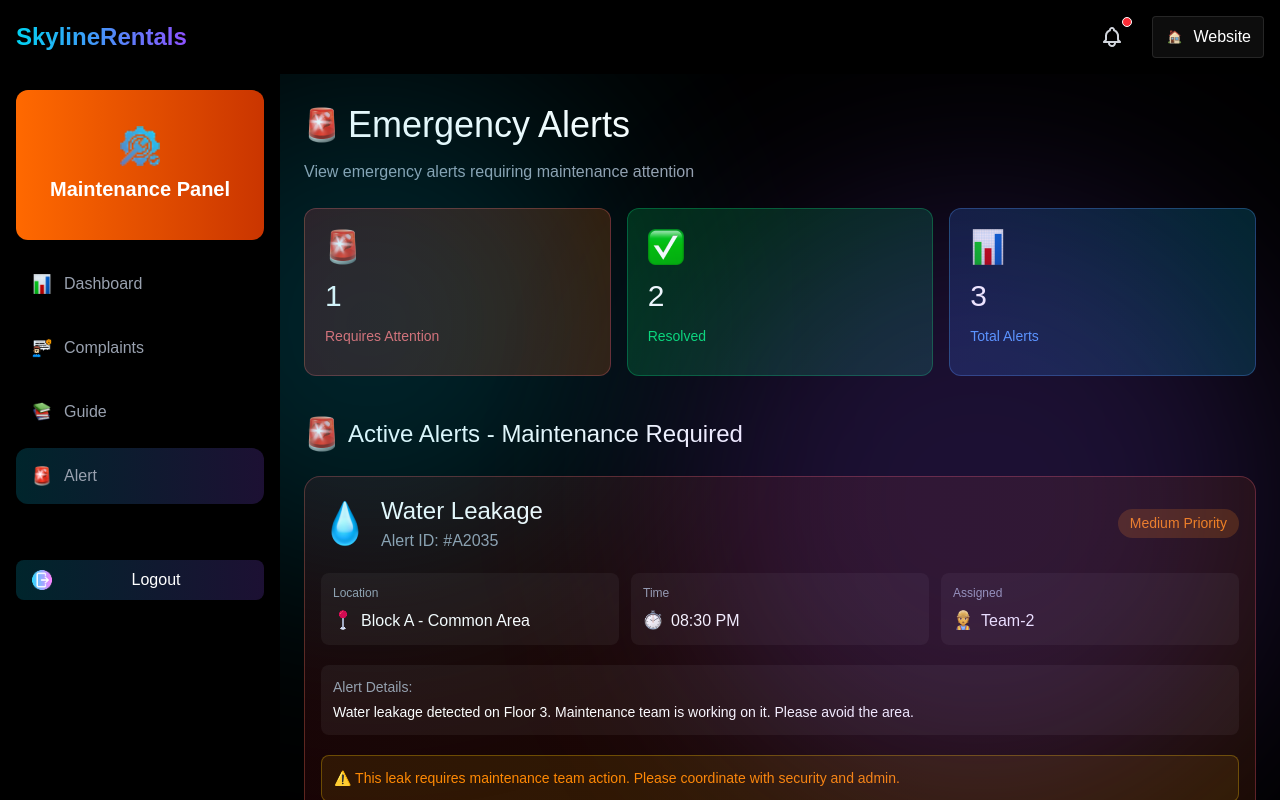
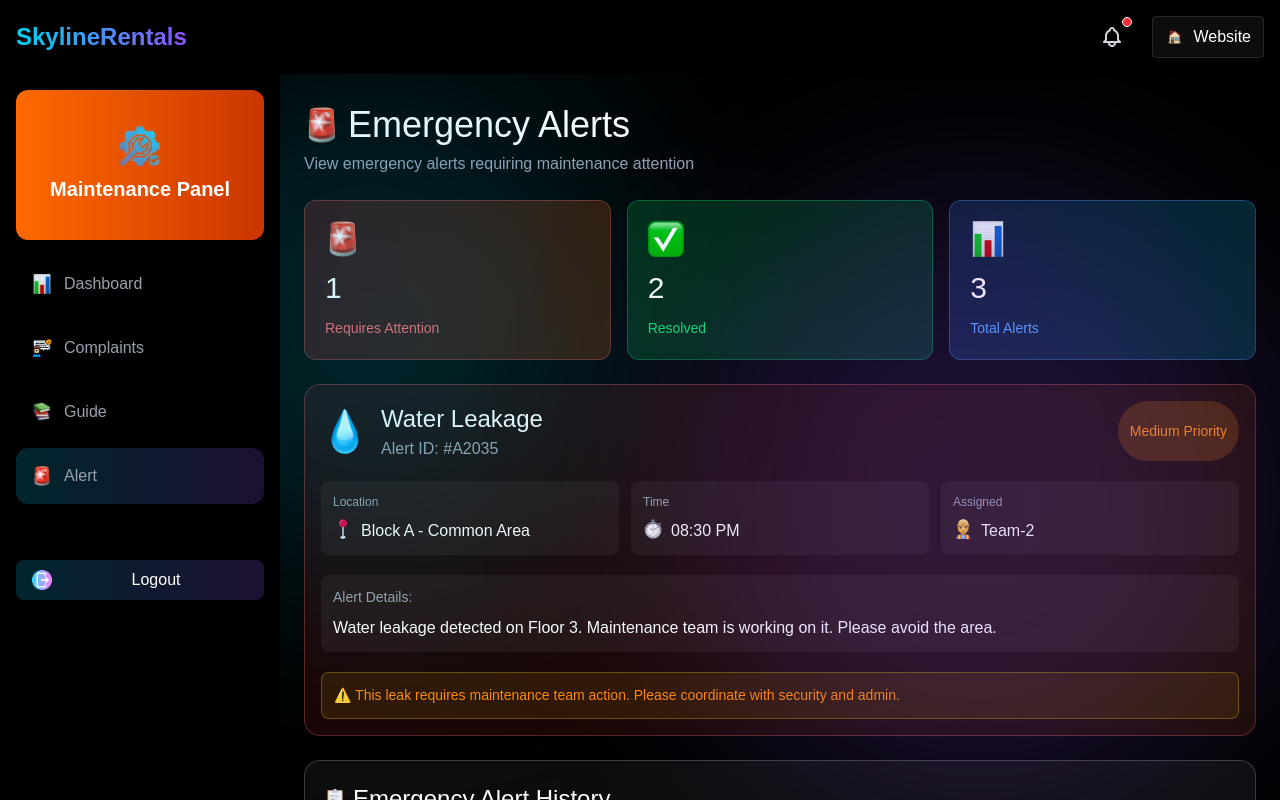
Before and after one commit to abishekyoh0/AMS-maintenance-panel-web, a React (Vite) app: page /emergencyalerts in a window 1280 px wide. Built offline with nearby package versions, Linux system fonts and the light colour scheme; sample sign-in values are in the browser's storage.

Commit message:
Emergency Alerts

```diff
--- a/src/pages/EmergencyAlerts/EmergencyAlerts.tsx
+++ b/src/pages/EmergencyAlerts/EmergencyAlerts.tsx
@@ -18,13 +18,57 @@ type AlertHistory = {
   code?: string;
   priority: "Low" | "Medium" | "High";
   location: string;
-  date: number | string;
+  date: string;
   time: string;
   assigned: string;
   status: "Active" | "Resolved";
 };
 
-export const ALERT_HISTORY: AlertHistory[] = [
+const DASHBOARD_STATS = [
+  {
+    icon: Alert,
+    count: 1,
+    label: "Requires Attention",
+    color: COLORS.red,
+    bg: "from-[#FB2C3633] to-[#FF690033]",
+    border: "#FF64674D",
+  },
+  {
+    icon: Tick,
+    count: 2,
+    label: "Resolved",
+    color: COLORS.green,
+    bg: "from-[#00C95033] to-[#00BC7D33]",
+    border: "#05DF724D",
+  },
+  {
+    icon: Graph,
+    count: 3,
+    label: "Total Alerts",
+    color: COLORS.blue,
+    bg: "from-[#2B7FFF33] to-[#00B8DB33]",
+    border: "#51A2FF4D",
+  },
+];
+
+const ACTIVE_ALERTS = [
+  {
+    title: "Water Leakage",
+    id: "#A2035",
+    priority: "Medium",
+    color: COLORS.orange,
+    icon: Water,
+    location: "Block A - Common Area",
+    time: "08:30 PM",
+    assigned: "Team-2",
+    description:
+      "Water leakage detected on Floor 3. Maintenance team is working on it. Please avoid the area.",
+    note:
+      "This leak requires maintenance team action. Please coordinate with security and admin.",
+  },
+];
+
+const ALERT_HISTORY: AlertHistory[] = [
   {
     img: Water,
     type: "Water Leakage",
@@ -60,23 +104,52 @@ export const ALERT_HISTORY: AlertHistory[] = [
   },
 ];
 
+const GUIDELINES = [
+  {
+    icon: Wire,
+    title: "Power Failure",
+    points: ["Stay calm", "Use flashlight", "Avoid elevators", "Wait updates"],
+  },
+  {
+    icon: Alert,
+    title: "Security Threat",
+    points: ["Lock doors", "Stay inside", "Call security"],
+  },
+  {
+    icon: Water,
+    title: "Water Leakage",
+    points: ["Turn off valves", "Avoid wet areas", "Inform maintenance"],
+  },
+  {
+    icon: Thunder,
+    title: "Gas Leak",
+    points: ["Do not use switches", "Open windows", "Evacuate"],
+  },
+];
+
 const priorityStyle = (priority: string) => {
-  if (priority === "High")
-    return { bg: `${COLORS.red}33`, color: COLORS.red };
-
+  if (priority === "High") return { bg: COLORS.red + "33", color: COLORS.red };
   if (priority === "Medium")
-    return { bg: `${COLORS.orange}33`, color: COLORS.orange };
-
-  return { bg: `${COLORS.blue}33`, color: COLORS.blue };
+    return { bg: COLORS.orange + "33", color: COLORS.orange };
+  return { bg: COLORS.blue + "33", color: COLORS.blue };
 };
 
 const statusStyle = (status: string) => {
   if (status === "Active")
-    return { bg: `${COLORS.green}33`, color: COLORS.green };
-
+    return { bg: COLORS.green + "33", color: COLORS.green };
   return { bg: "#6A728233", color: COLORS.secoundy_gray };
 };
 
+const InfoCard = ({ icon, label, value }: any) => (
+  <div className="bg-[#FFFFFF0D] p-3 rounded-lg">
+    <p className={`mb-2 ${FONTSIZE[12]}`} style={{ color: COLORS.secoundy_gray }}>
+      {label}
+    </p>
+    <p className={`flex gap-2 ${FONTSIZE[16]} ${FONTWEIGHT[700]}`}>
+      <img src={icon} className="w-5 h-5" /> {value}
+    </p>
+  </div>
+);
 
 const EmergencyDashboard: React.FC = () => {
   return (
@@ -84,96 +157,82 @@ const EmergencyDashboard: React.FC = () => {
 
       <div>
         <h1 className={`flex items-center gap-2 ${FONTSIZE[36]} ${FONTWEIGHT[700]}`}>
-          <img src={Alert} alt="alert" /> Emergency Alerts
+          <img src={Alert} /> Emergency Alerts
         </h1>
-        <p className={`mt-2 ${FONTSIZE[16]} ${FONTWEIGHT[400]}`} style={{ color: COLORS.secoundy_gray }}>
+        <p className={`${FONTSIZE[16]}`} style={{ color: COLORS.secoundy_gray }}>
           View emergency alerts requiring maintenance attention
         </p>
       </div>
 
       <div className="grid sm:grid-cols-3 gap-4">
-        <div className="rounded-xl p-5 bg-linear-to-r from-[#FB2C3633] to-[#FF690033] border border-[#FF64674D]">
-          <img src={Alert} alt="" />
-          <p className={`my-2 ${FONTSIZE[30]} ${FONTWEIGHT[700]}`}>1</p>
-          <p className={`my-2 ${FONTSIZE[14]} ${FONTWEIGHT[400]}`} style={{ color: COLORS.red }}>Requires Attention</p>
+        {DASHBOARD_STATS.map((card, i) => (
+          <div key={i}
+            className={`rounded-xl p-5 bg-linear-to-r ${card.bg}`}
+            style={{ border: `1px solid ${card.border}` }}>
+            <img src={card.icon} />
+            <p className={`${FONTSIZE[30]} ${FONTWEIGHT[700]} my-2`}>
+              {card.count}
+            </p>
+            <p className={`${FONTSIZE[14]}`} style={{ color: card.color }}>
+              {card.label}
+            </p>
+          </div>
+        ))}
       </div>
 
-        <div className="rounded-xl p-5 bg-linear-to-r from-[#00C95033] to-[#00BC7D33] border border-[#05DF724D]">
-          <img src={Tick} alt="" />
-          <p className={`my-2 ${FONTSIZE[30]} ${FONTWEIGHT[700]}`}>2</p>
-          <p className={`my-2 ${FONTSIZE[14]} ${FONTWEIGHT[400]}`} style={{ color: COLORS.green }}>Resolved</p>
-        </div>
+      {ACTIVE_ALERTS.map((alert, i) => (
+        <div key={i}
+          className="rounded-2xl border border-[#FF64674D] bg-linear-to-r from-[#FB2C361A] to-[#FF69001A] p-4 space-y-5">
 
-        <div className="rounded-xl p-5 bg-linear-to-r from-[#2B7FFF33] to-[#00B8DB33] border border-[#51A2FF4D]">
-          <img src={Graph} alt="" />
-          <p className={`my-2 ${FONTSIZE[30]} ${FONTWEIGHT[700]}`}>3</p>
-          <p className={`my-2 ${FONTSIZE[14]} ${FONTWEIGHT[400]}`} style={{ color: COLORS.blue }}>Total Alerts</p>
+          <div className="flex justify-between flex-wrap">
+            <div className="flex gap-3 items-center">
+              <img src={alert.icon} />
+              <div>
+                <p className={`${FONTSIZE[24]} ${FONTWEIGHT[700]}`}>
+                  {alert.title}
+                </p>
+                <p style={{ color: COLORS.secoundy_gray }}>
+                  Alert ID: {alert.id}
+                </p>
               </div>
             </div>
 
-      <h2 className={`mt-10 flex items-center gap-2 ${FONTSIZE[24]} ${FONTWEIGHT[700]}`}>
-        <img src={Alert} alt="" /> Active Alerts - Maintenance Required
-      </h2>
-
-      <div className="rounded-2xl border border-[#FF64674D] bg-linear-to-r from-[#FB2C361A] to-[#FF69001A] p-4 space-y-5">
-        <div className="flex flex-wrap justify-between items-center">
-          <div className="flex gap-3 items-center">
-            <img src={Water} alt="" />
-            <div>
-              <p className={`flex items-center ${FONTSIZE[24]} ${FONTWEIGHT[700]}`}>
-                Water Leakage
-              </p>
-              <p className={`${FONTSIZE[16]} ${FONTWEIGHT[400]}`} style={{ color: COLORS.secoundy_gray }}>Alert ID: #A2035</p>
-            </div>
-          </div>
-          <div className={`px-3 py-1 rounded-full ${FONTSIZE[14]} ${FONTWEIGHT[700]}`} style={{ backgroundColor: COLORS.orange + "33", color: COLORS.orange }}>
-            Medium Priority
+            <div className={`flex items-center px-3 rounded-full ${FONTSIZE[14]} ${FONTWEIGHT[700]}`} style={{ backgroundColor: COLORS.orange + "33", color: COLORS.orange }}>
+              {alert.priority} Priority
             </div>
           </div>
 
-        <div className="grid md:grid-cols-3 gap-3 mt-4 text-sm">
-          <div className="bg-[#FFFFFF0D] p-3 rounded-lg">
-            <p className={`mb-2 ${FONTSIZE[12]} ${FONTWEIGHT[400]}`} style={{ color: COLORS.secoundy_gray }}>Location</p>
-            <p className={`flex gap-2 ${FONTSIZE[16]} ${FONTWEIGHT[700]}`}> <img src={Locatio} alt="" className="w-5 h-5" /> Block A - Common Area</p>
+          <div className="grid md:grid-cols-3 gap-3">
+            <InfoCard icon={Locatio} label="Location" value={alert.location} />
+            <InfoCard icon={Clock} label="Time" value={alert.time} />
+            <InfoCard icon={worker} label="Assigned" value={alert.assigned} />
           </div>
 
-          <div className="bg-[#FFFFFF0D] p-3 rounded-lg">
-            <p className={`mb-2 ${FONTSIZE[12]} ${FONTWEIGHT[400]}`} style={{ color: COLORS.secoundy_gray }}>Time</p>
-            <p className={`flex gap-2 ${FONTSIZE[16]} ${FONTWEIGHT[700]}`}> <img src={Clock} alt="" className="w-5 h-5" /> 08:30 PM</p>
+          <div className={`bg-[#FFFFFF0D] p-3 rounded-lg ${FONTSIZE[16]} ${FONTWEIGHT[400]}`}>
+            <p className={`mb-2 ${FONTSIZE[14]} ${FONTWEIGHT[400]}`} style={{color: COLORS.secoundy_gray}}>Alert Details:</p>
+            {alert.description}
           </div>
 
-          <div className="bg-[#FFFFFF0D] p-3 rounded-lg">
-            <p className={`mb-2 ${FONTSIZE[12]} ${FONTWEIGHT[400]}`} style={{ color: COLORS.secoundy_gray }}>Assigned</p>
-            <p className={`flex gap-2 ${FONTSIZE[16]} ${FONTWEIGHT[700]}`}> <img src={worker} alt="" className="w-5 h-5" /> Team-2</p>
+          <div className={`bg-[#F0B1001A] border border-[#FDC7004D] p-3 rounded-lg ${FONTSIZE[14]} ${FONTWEIGHT[400]}`}
+            style={{ color: COLORS.orange }}>
+            ⚠️ {alert.note}
           </div>
         </div>
-
-        <div className={`bg-[#FFFFFF0D] p-3 rounded-lg mt-3 ${FONTSIZE[14]} ${FONTWEIGHT[400]}`}>
-          <p className={`mb-1 ${FONTSIZE[14]} ${FONTWEIGHT[400]}`} style={{ color: COLORS.secoundy_gray }}>Alert Details:</p>
-          Water leakage detected on Floor 3. Maintenance team is working on it.
-          Please avoid the area.
-        </div>
-
-        <div className={`mt-3 bg-[#F0B1001A] border border-[#FDC7004D] p-3 rounded-lg ${FONTSIZE[14]} ${FONTWEIGHT[400]}`} style={{ color: COLORS.orange }}>
-          ⚠️ This leak requires maintenance team action. Please coordinate with security and admin.
-        </div>
-      </div>
+      ))}
 
       <div className="rounded-2xl p-5"
         style={{ border: "1px solid #FFFFFF33", background: "#FFFFFF0D" }}>
-        <div className="flex items-center gap-3">
-          <img src={Note} alt="" className="w-5 h-5" />
-          <h2 className={`mb-1 ${FONTSIZE[24]} ${FONTWEIGHT[700]}`}>
+        <div className="flex gap-2 items-center mb-4">
+          <img src={Note} className="w-5 h-5" />
+          <h2 className={`${FONTSIZE[24]} ${FONTWEIGHT[700]}`}>
             Emergency Alert History
           </h2>
         </div>
-        <p className={`mb-1 ${FONTSIZE[14]} ${FONTWEIGHT[400]}`} style={{ color: COLORS.secoundy_gray }}>All emergency alerts related to maintenance</p>
 
         <div className="w-full overflow-x-auto">
           <table className="min-w-[950px] w-full">
-            <thead className={`${FONTSIZE[12]} ${FONTWEIGHT[700]}`}
-              style={{ color: COLORS.secoundy_gray, borderBottom: "1px solid #ffffff1a" }}>
-              <tr className="uppercase">
+            <thead style={{ color: COLORS.secoundy_gray }}>
+              <tr className="uppercase border-b border-white/10">
                 <th className="text-left py-3">Alert Type</th>
                 <th className="text-left py-3">Priority</th>
                 <th className="text-left py-3">Location</th>
@@ -183,20 +242,22 @@ const EmergencyDashboard: React.FC = () => {
               </tr>
             </thead>
 
-            <tbody className="space-y-4">
+            <tbody>
               {ALERT_HISTORY.map((item, index) => {
                 const p = priorityStyle(item.priority);
                 const s = statusStyle(item.status);
 
                 return (
                   <tr key={index} className={FONTSIZE[14]} style={{ borderBottom: "1px solid #ffffff1a" }}>
-                    <td className="py-3 flex items-center gap-4">
+                    <td className="py-3 flex items-center gap-3">
+                      <img src={item.img} className="w-6 h-6" />
                       <div>
-                        <img src={item.img} alt=""  className="w-6 h-6"/>
-                      </div>
-                      <div>
-                        <p className={`${FONTSIZE[16]} ${FONTWEIGHT[700]}`}>{item.type}</p>
-                        <p className={`${FONTSIZE[12]} ${FONTWEIGHT[400]}`} style={{color: COLORS.secoundy_gray}}>{item.code}</p>
+                        <p className={`${FONTSIZE[16]} ${FONTWEIGHT[700]}`}>
+                          {item.type}
+                        </p>
+                        <p className={`${FONTSIZE[12]} ${FONTWEIGHT[400]}`} style={{color: COLORS.secoundy_gray}}>
+                          {item.code}
+                        </p>
                       </div>
                     </td>
                     <td>
@@ -205,15 +266,20 @@ const EmergencyDashboard: React.FC = () => {
                         {item.priority}
                       </span>
                     </td>
-                    <td className={`${FONTSIZE[14]} ${FONTWEIGHT[700]}`} style={{ color: COLORS.blue }}>{item.location}</td>
-                    <td style={{ color: COLORS.grey }}>
+                    <td className={`${FONTSIZE[14]} ${FONTWEIGHT[700]}`} style={{ color: COLORS.blue }}
+                    >{item.location}
+                    </td>
+                    <td>
                       <p className={`${FONTSIZE[14]} ${FONTWEIGHT[400]}`} style={{color: COLORS.primary_white}}>{item.date}</p>
-                        <p className={`${FONTSIZE[12]} ${FONTWEIGHT[400]}`}>{item.time}</p>
+                      <p className={`${FONTSIZE[12]} ${FONTWEIGHT[400]}`}
+                       style={{ color: COLORS.grey }}>{item.time}</p>
                     </td>
-                    <td style={{ color: COLORS.smalltext }}>{item.assigned}</td>
+                    <td style={{ color: COLORS.smalltext }}>
+                      {item.assigned}
+                    </td>
                     <td>
                       <span className={`px-3 py-2 rounded-2xl ${FONTSIZE[12]} ${FONTWEIGHT[700]}`}
-                        style={{ background: s.bg, color: s.color}}>
+                        style={{ background: s.bg, color: s.color }}>
                         {item.status}
                       </span>
                     </td>
@@ -225,58 +291,28 @@ const EmergencyDashboard: React.FC = () => {
         </div>
       </div>
 
-      <div className="rounded-2xl border border-[#00D3F24D] bg-linear-to-r from-[#00B8DB1A] to-[#2B7FFF1A] p-5 mb-5">
-        <div className="flex gap-2 items-center mb-4">
-          <img src={Iicon} alt="" className="w-1 h-5" />
-          <h2 className={`${FONTSIZE[24]} ${FONTWEIGHT[700]}`}>
+      <div className="rounded-2xl border border-[#00D3F24D] bg-linear-to-r from-[#00B8DB1A] to-[#2B7FFF1A] p-5">
+        <div className="flex gap-3 items-center">
+          <img src={Iicon} className="w-1 h-6 mb-2" />
+          <h2 className={`${FONTSIZE[24]} ${FONTWEIGHT[700]} mb-4`}>
             Maintenance Emergency Response Guidelines
           </h2>
         </div>
-
-        <div className="grid md:grid-cols-2 gap-4 text-sm">
-          <div className="bg-[#FFFFFF0D] p-4 rounded-xl">
-            <h3 className={`mb-2 ${FONTSIZE[16]} ${FONTWEIGHT[700]}`}>
-              <img src={Wire} alt="" className="w-5 h-5 mb-3" /> Power Failure</h3>
-            <ul className={`space-y-1 list-disc list-inside ${FONTSIZE[14]} ${FONTWEIGHT[400]}`} style={{ color: COLORS.secoundy_gray }}>
-              <li>Stay calm</li>
-              <li>Use flashlight</li>
-              <li>Avoid elevators</li>
-              <li>Wait for official updates</li>
+        <div className="grid md:grid-cols-2 gap-4">
+          {GUIDELINES.map((g, i) => (
+            <div key={i} className="bg-[#FFFFFF0D] p-4 rounded-xl">
+              <h3 className={`${FONTSIZE[16]} ${FONTWEIGHT[700]} mb-2`}>
+                <img src={g.icon} className="w-6 h-5 mb-2" />
+                {g.title}
+              </h3>
+              <ul className={`list-disc list-inside ${FONTSIZE[14]} ${FONTWEIGHT[400]}`}
+                style={{ color: COLORS.secoundy_gray }}>
+                {g.points.map((p, idx) => (
+                  <li key={idx}>{p}</li>
+                ))}
               </ul>
             </div>
-
-          <div className="bg-[#FFFFFF0D] p-4 rounded-xl">
-            <h3 className={`mb-2 ${FONTSIZE[16]} ${FONTWEIGHT[700]}`}>
-              <img src={Alert} alt="" className="w-5 h-5 mb-3" /> Security Threat</h3>
-            <ul className={`space-y-1 list-disc list-inside ${FONTSIZE[14]} ${FONTWEIGHT[400]}`} style={{ color: COLORS.secoundy_gray }}>
-              <li>Lock doors</li>
-              <li>Stay inside</li>
-              <li>Call security</li>
-              <li>Do not confront intruders</li>
-            </ul>
-          </div>
-
-          <div className="bg-[#FFFFFF0D] p-4 rounded-xl">
-            <h3 className={`mb-2 ${FONTSIZE[16]} ${FONTWEIGHT[700]}`}>
-              <img src={Water} alt="" className="w-5 h-5 mb-3" /> Water Leakage</h3>
-            <ul className={`space-y-1 list-disc list-inside ${FONTSIZE[14]} ${FONTWEIGHT[400]}`} style={{ color: COLORS.secoundy_gray }}>
-              <li>Turn off valves</li>
-              <li>Avoid wet areas</li>
-              <li>Inform maintenance</li>
-              <li>Document damage</li>
-            </ul>
-          </div>
-
-          <div className="bg-[#FFFFFF0D] p-4 rounded-xl">
-            <h3 className={`mb-2 ${FONTSIZE[16]} ${FONTWEIGHT[700]}`}>
-              <img src={Thunder} alt="" className="w-5 h-5 mb-3" /> Gas Leak</h3>
-            <ul className={`space-y-1 list-disc list-inside ${FONTSIZE[14]} ${FONTWEIGHT[400]}`} style={{ color: COLORS.secoundy_gray }}>
-              <li>Do not use switches</li>
-              <li>Open windows</li>
-              <li>Evacuate area</li>
-              <li>Call emergency</li>
-            </ul>
-          </div>
+          ))}
         </div>
       </div>
     </div>
```
Lines whose indentation alone changed are shown as unchanged.
